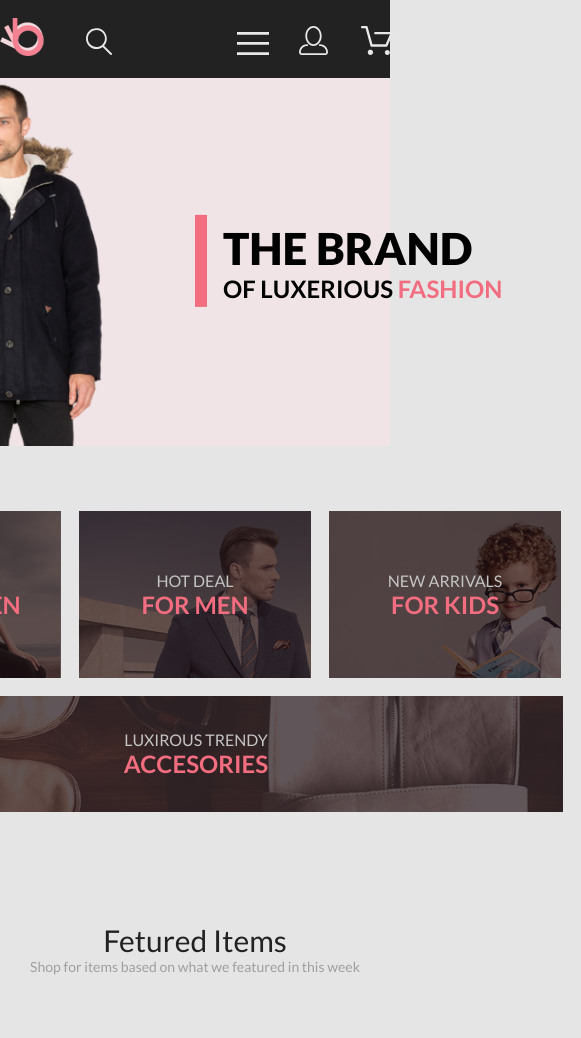
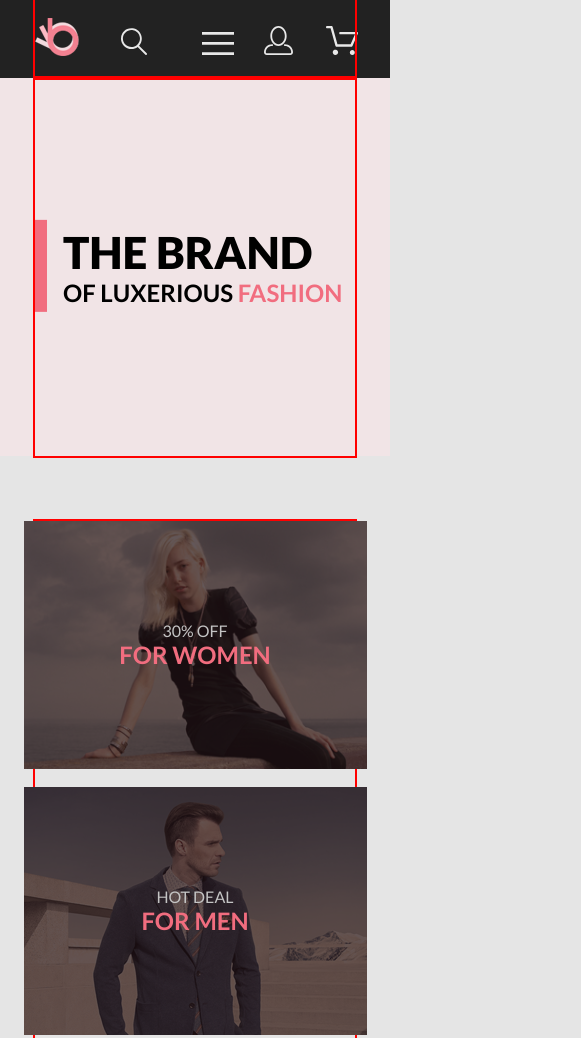
Before and after one commit to AntonBuzynnikov/shop_AD_html, a plain HTML site: page index.html in a window 390 px wide. Shown: the top 1038 px of the page, 581 px wide, since content can reach past the window. Drawn offline with Linux system fonts and the light colour scheme.

Commit message:
complete 320px

```diff
--- a/css/style.css
+++ b/css/style.css
@@ -290,3 +290,56 @@ li:nth-child(4)>.menu-table-item{
         margin-top: 32px;
     }
 }
+@media(max-width: 767px){
+    .center{
+        max-width: 320px;
+        outline: 2px solid red;
+
+    }
+    .top{
+        background-color: #f1e4e6;
+    }
+    .top-wrapper{
+        display: grid;
+        grid-template-columns: repeat(1, 320px);
+    }
+    .top-wrapper-photo{
+        display: none;
+    }
+    .top-wrapper-name{
+        margin-top: 148px;
+        margin-bottom: 149px;
+    }
+    .menu-list{
+        max-width: 1142px;
+        display: grid;
+        grid-template-columns: repeat(1, 343px);
+    }
+
+    .menu-table-item{
+        width: 343px;
+        height: 248px;
+    }
+    li:nth-child(4)>.menu-table-item{
+        width: 343px;
+        height: 111px;
+        background-size: cover;
+        background-position: center;
+
+    }
+    .product-table-list{
+        grid-template-columns: repeat(1, 360px);
+        gap: 16px;
+        margin-top: 73px;
+    }
+    .product-button{
+        margin-top: 40px;
+    }
+    .product-header-title{
+        margin-bottom: 3px;
+    }
+    .product-header-text{
+        margin-bottom: 64px;
+    }
+
+}
```
